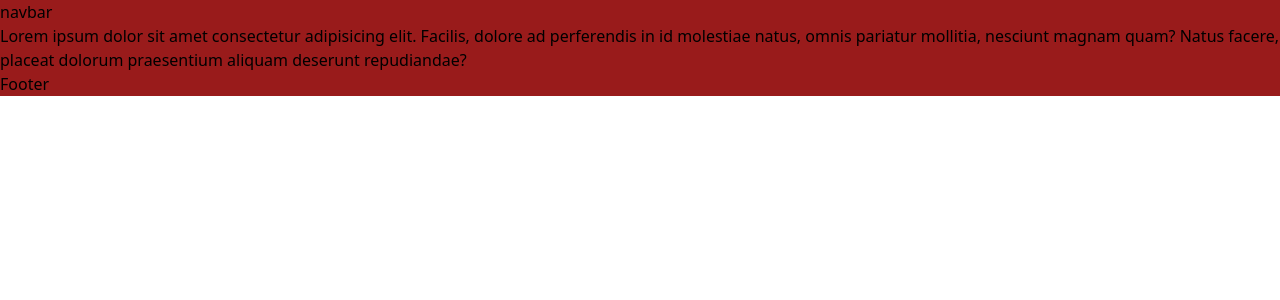
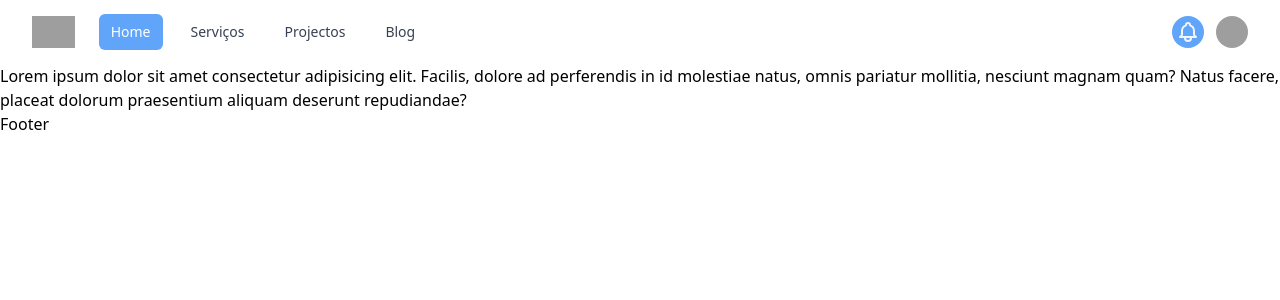
Before and after one commit to Coyas/terrasystemWeb, a Next.js app: page / in a window 1280 px wide. Shown: the top 300 px of the page. Built offline with nearby package versions, Linux system fonts and the light colour scheme; grey boxes are pictures that could not be loaded.

Commit message:
add navbar

```diff
--- a/componentes/Layout/index.tsx
+++ b/componentes/Layout/index.tsx
@@ -4,7 +4,7 @@ import Footer from "../Footer";
 
 const Layout = ({ children }): any => {
 	return (
-		<div className="bg-red-800">
+		<div>
 			{/* title e metatags do site */}
 			<Head>
 				<title>KriolStock</title>
--- a/componentes/NavBar/index.tsx
+++ b/componentes/NavBar/index.tsx
@@ -1,5 +1,266 @@
-const NavBar = (): any => {
-	return <div>navbar</div>;
+import { useState } from "react";
+import Link from "next/link";
+
+const NavBar = () => {
+	// const { loading, error, data } = useQuery(GET_CATEGRIAS);
+	// if (error) return <div>Error loading players.</div>;
+	// if (loading) return <div>...Loading...</div>;
+	// // const getCategorias = data.AllCategorias
+	// const { AllCategorias: getCategorias } = data;
+	// const ttt = data.AllCategorias;
+
+	// console.log("data");
+	// console.log(data);
+	// console.log("getCategorias");
+	// console.log(getCategorias);
+	// console.log("ttt");
+	// console.log(ttt);
+	const loading = true;
+	const user = true;
+
+	const [uvisivel, Setuvisivel] = useState(false);
+	const [mvisivel, Setmvisivel] = useState(true);
+
+	const UvisivelClick = () => {
+		Setuvisivel(!uvisivel);
+	};
+	const MvisivelClick = () => {
+		Setmvisivel(!mvisivel);
+	};
+
+	return (
+		// <!-- This example requires Tailwind CSS v2.0+ -->
+		<nav className="bg-white sticky top-0 z-50">
+			<div className="max-w-7xl mx-auto px-2 sm:px-6 lg:px-8 ">
+				<div className="relative flex items-center justify-between h-16">
+					<div className="absolute inset-y-0 left-0 flex items-center sm:hidden">
+						{/* <!-- Mobile menu button--> */}
+						<button
+							className="inline-flex items-center justify-center p-2 rounded-md text-gray-100 hover:text-white hover:bg-blue-400 focus:outline-none focus:ring-2 focus:ring-inset focus:ring-white"
+							aria-expanded="false"
+							onClick={MvisivelClick}
+						>
+							<span className="sr-only">Open main menu</span>
+							{/* <!-- Icon when menu is closed. -->
+							<!--
+								Heroicon name: menu
+								Menu open: "hidden", Menu closed: "block"
+							--> */}
+							<svg
+								className={`${mvisivel ? "block" : "hidden"} h-6 w-6`}
+								xmlns="http://www.w3.org/2000/svg"
+								fill="none"
+								viewBox="0 0 24 24"
+								stroke="currentColor"
+								aria-hidden="true"
+							>
+								<path
+									strokeLinecap="round"
+									strokeLinejoin="round"
+									strokeWidth="2"
+									d="M4 6h16M4 12h16M4 18h16"
+								/>
+							</svg>
+							{/* <!-- Icon when menu is open. -->
+							<!--
+								Heroicon name: x
+								Menu open: "block", Menu closed: "hidden"
+							--> */}
+							<svg
+								className={`${mvisivel ? "hidden" : "block"} h-6 w-6`}
+								xmlns="http://www.w3.org/2000/svg"
+								fill="none"
+								viewBox="0 0 24 24"
+								stroke="currentColor"
+								aria-hidden="true"
+							>
+								<path
+									strokeLinecap="round"
+									strokeLinejoin="round"
+									strokeWidth="2"
+									d="M6 18L18 6M6 6l12 12"
+								/>
+							</svg>
+						</button>
+					</div>
+					<div className="flex-1 flex items-center justify-center sm:items-stretch sm:justify-start">
+						<div className="flex-shrink-0 flex items-center">
+							<a href="/">
+								<img
+									className="block lg:hidden h-8 w-auto"
+									src="/terra.png"
+									alt="TerraSystem"
+								/>
+								<img
+									className="hidden lg:block h-8 w-auto"
+									src="/terra.png"
+									alt="TerraSystem"
+								/>
+							</a>
+						</div>
+						<div className="hidden sm:block sm:ml-6">
+							<div className="flex space-x-4">
+								{/* <!-- Current: "bg-gray-900 text-white", Default: "text-gray-300 hover:bg-blue-400 hover:text-white" --> */}
+								<a
+									href="/"
+									className="bg-blue-400 text-white px-3 py-2 rounded-md text-sm font-medium"
+								>
+									Home
+								</a>
+								<a
+									href="#"
+									className="text-gray-700 hover:bg-blue-400 hover:text-white px-3 py-2 rounded-md text-sm font-medium"
+								>
+									Serviços
+								</a>
+								<a
+									href="#"
+									className="text-gray-700 hover:bg-blue-400 hover:text-white px-3 py-2 rounded-md text-sm font-medium"
+								>
+									Projectos
+								</a>
+
+								<a
+									href="#"
+									className="text-gray-700 hover:bg-blue-400 hover:text-white px-3 py-2 rounded-md text-sm font-medium"
+								>
+									Blog
+								</a>
+							</div>
+						</div>
+					</div>
+					<div className="absolute inset-y-0 right-0 flex items-center pr-2 sm:static sm:inset-auto sm:ml-6 sm:pr-0">
+						<button className="bg-blue-400 p-1 rounded-full text-gray-100 hover:text-white focus:outline-none focus:ring-2 focus:ring-offset-2 focus:ring-offset-gray-100 focus:ring-white">
+							<span className="sr-only">View notifications</span>
+							{/* <!-- Heroicon name: bell --> */}
+							<svg
+								className="h-6 w-6"
+								xmlns="http://www.w3.org/2000/svg"
+								fill="none"
+								viewBox="0 0 24 24"
+								stroke="currentColor"
+								aria-hidden="true"
+							>
+								<path
+									strokeLinecap="round"
+									strokeLinejoin="round"
+									strokeWidth="2"
+									d="M15 17h5l-1.405-1.405A2.032 2.032 0 0118 14.158V11a6.002 6.002 0 00-4-5.659V5a2 2 0 10-4 0v.341C7.67 6.165 6 8.388 6 11v3.159c0 .538-.214 1.055-.595 1.436L4 17h5m6 0v1a3 3 0 11-6 0v-1m6 0H9"
+								/>
+							</svg>
+						</button>
+
+						{/* <!-- Profile dropdown --> */}
+						<div className="ml-3 relative">
+							{/* {!loading &&
+								(user ? ( */}
+							<div>
+								<div>
+									<button
+										className="bg-white hover:bg-blue-500 flex text-sm rounded-full focus:outline-none focus:ring-2 focus:ring-offset-2 focus:ring-offset-gray-100 focus:ring-white"
+										id="user-menu"
+										aria-haspopup="true"
+										onClick={UvisivelClick}
+									>
+										<span className="sr-only">Open user menu</span>
+										<img
+											className="h-8 w-8 rounded-full"
+											src="/userIcon2.png"
+											alt="TerraSystem"
+										/>
+									</button>
+								</div>
+								{/* <!--
+								Profile dropdown panel, show/hide based on dropdown state.
+								Entering: "transition ease-out duration-100"
+								From: "transform opacity-0 scale-95"
+								To: "transform opacity-100 scale-100"
+								Leaving: "transition ease-in duration-75"
+								From: "transform opacity-100 scale-100"
+								To: "transform opacity-0 scale-95"
+							--> */}
+								<div
+									className={`${
+										uvisivel ? "" : "hidden"
+									} origin-top-right absolute right-0 mt-2 w-48 rounded-md shadow-lg py-1 bg-white ring-1 ring-black ring-opacity-5`}
+									role="menu"
+									aria-orientation="vertical"
+									aria-labelledby="user-menu"
+								>
+									<a
+										href="#"
+										className="block px-4 py-2 text-sm text-gray-700 hover:bg-gray-100"
+										role="menuitem"
+									>
+										Ailton Duarte
+									</a>
+									<a
+										href="#"
+										className="block px-4 py-2 text-sm text-gray-700 hover:bg-gray-100"
+										role="menuitem"
+									>
+										Configuraçoes
+									</a>
+									<a
+										href="#"
+										className="block px-4 py-2 text-sm text-gray-700 hover:bg-gray-100"
+										role="menuitem"
+									>
+										Sair
+									</a>
+								</div>
+							</div>
+							{/* ) : (
+									<Link href="/auth/login">
+										<a className="text-gray-200">
+											Log in
+											<span className="icon">
+												<i className="far fa-user"></i>
+											</span>
+										</a>
+									</Link>
+								))} */}
+						</div>
+					</div>
+				</div>
+			</div>
+
+			{/* <!--
+    Mobile menu, toggle classes based on menu state.
+    Menu open: "block", Menu closed: "hidden"
+  --> */}
+			<div className={`${mvisivel ? "hidden sm:hidden" : "block"}`}>
+				<div className="px-2 pt-2 pb-3 space-y-1">
+					{/* <!-- Current: "bg-gray-900 text-white", Default: "text-gray-100 hover:bg-blue-400 hover:text-white" --> */}
+					<a
+						href="#"
+						className="bg-blue-400 text-white block px-3 py-2 rounded-md text-base font-medium"
+					>
+						Home
+					</a>
+					<a
+						href="#"
+						className="text-gray-700 hover:bg-blue-400 hover:text-white block px-3 py-2 rounded-md text-base font-medium"
+					>
+						Serviços
+					</a>
+					<a
+						href="#"
+						className="text-gray-700 hover:bg-blue-400 hover:text-white block px-3 py-2 rounded-md text-base font-medium"
+					>
+						Projectos
+					</a>
+
+					<a
+						href="#"
+						className="text-gray-700 hover:bg-blue-400 hover:text-white px-3 py-2 rounded-md text-sm font-medium"
+					>
+						Blog
+					</a>
+				</div>
+			</div>
+		</nav>
+	);
 };
 
 export default NavBar;
```
